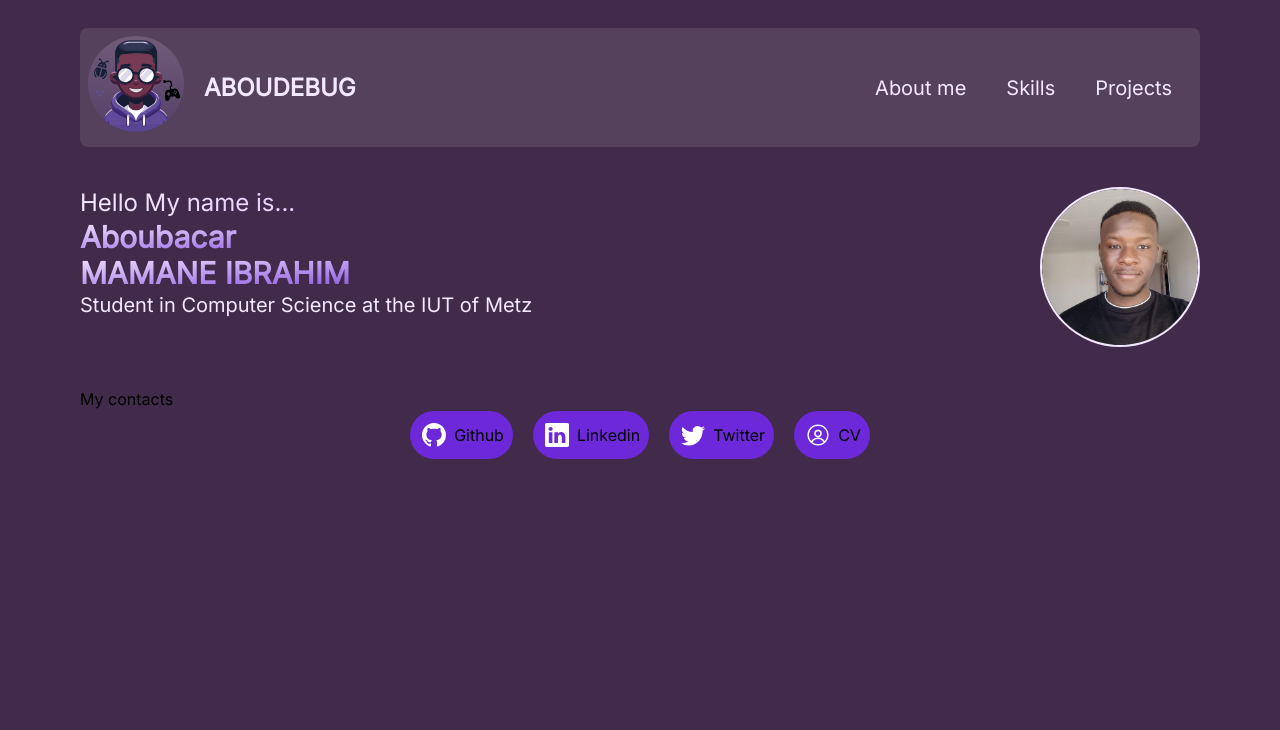
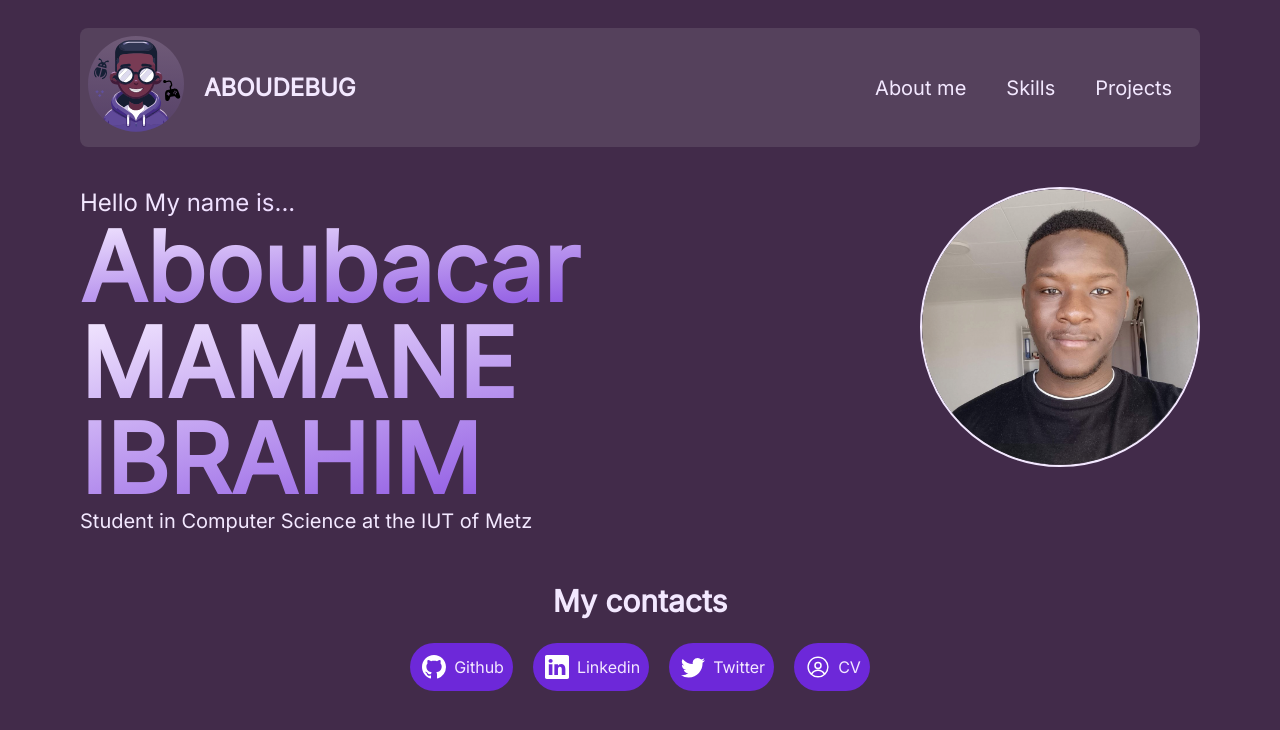
Before and after one commit to between27/testPortfolio, a React (Vite) app: page / in a window 1280 px wide. Shown: the top 730 px of the page. Built offline with nearby package versions, Linux system fonts and the light colour scheme.

Commit message:
ajout d'animation

```diff
--- a/src/Header.jsx
+++ b/src/Header.jsx
@@ -1,3 +1,6 @@
+import { useEffect } from "react";
+import { useState } from "react";
+
 /* eslint-disable react/prop-types */
 export function Header() {
 
@@ -15,10 +18,21 @@ const listeDeLiens = ["About me", "Skills", "Projects"]
 }
 // #cab3d8
 function Logo() {
-
+const [scale, setScale] = useState("scale-0")
+const [duration, setDuration] = useState("duration-0")
+useEffect(() => {
+  setTimeout(() => {
+    setDuration('duration-100')
+    setScale('scale-150')
+  }, 0);
+    setTimeout(() => {
+      setDuration('duration-75')
+      setScale('scale-100')
+  }, 400);
+  }, []);
   return <div className="flex items-center justify-center space-x-5 group">
     <div>
-    <img src="/logo.svg" className="w-24 group-hover:scale-105 transition duration-300" />
+    <img src="/logo.svg" className= {`w-24 group-hover:scale-105 transition ${duration} ${scale} ease-in-out `} />
     </div>
   <p className="text-2xl uppercase font-black text-purple-100">Aboudebug</p>
   </div>
--- a/src/body/Presentation.jsx
+++ b/src/body/Presentation.jsx
@@ -25,21 +25,21 @@ const buttons = [
 }
 ]
     return <>
-        <div className="py-10 flex justify-between ">
+        <div className="py-10 flex justify-around ">
         {/* Left PART */}
         <div  className="">
         <h2 className="text-2xl bg-gradient-to-r text-transparent from-purple-100 to-purple-300 bg-clip-text">Hello My name is...</h2>
-        <h1  className="text-3xl text-transparent bg-gradient-to-br from-purple-100 to-primary bg-clip-text font-black">Aboubacar</h1>
-        <h1 className="text-3xl text-transparent bg-gradient-to-br from-purple-100 to-primary bg-clip-text uppercase font-black">Mamane Ibrahim</h1>
+        <h1  className="text-8xl text-transparent bg-gradient-to-br from-purple-100 to-primary bg-clip-text font-black">Aboubacar</h1>
+        <h1 className="text-8xl text-transparent bg-gradient-to-br from-purple-100 to-primary bg-clip-text uppercase font-black">Mamane Ibrahim</h1>
         <h3 className="text-xl text-purple-100">Student in Computer Science at the IUT of Metz</h3>
         </div>
         {/* right PART */}
         <div>
-        <img className="rounded-full w-40 border-2 border-purple-100" src="/photo.jpg" />
+        <img className="rounded-full w-72 border-2 border-purple-100" src="/photo.jpg" />
         </div>
         </div>
-        <div>
-            <h1>My contacts</h1>
+        <div className="">
+            <h1 className="text-center text-3xl font-black text-purple-100 p-2 mb-4">My contacts</h1>
             <div className='flex justify-center space-x-5'>
             {buttons.map((elem)=> <LinkCard logo={elem.logo} link={elem.link} key={elem.text} text={elem.text} />)}
                 </div>
@@ -48,7 +48,7 @@ const buttons = [
 }
 
 function LinkCard({logo, link, text}) {
-return <a href={link} className='p-3 bg-primary flex space-x-2 w-fit rounded-full'>
+return <a href={link} className='p-3 bg-primary flex space-x-2 w-fit rounded-full text-purple-100'>
     <img src={logo} />
     <p>{text}</p>
 </a>
```
